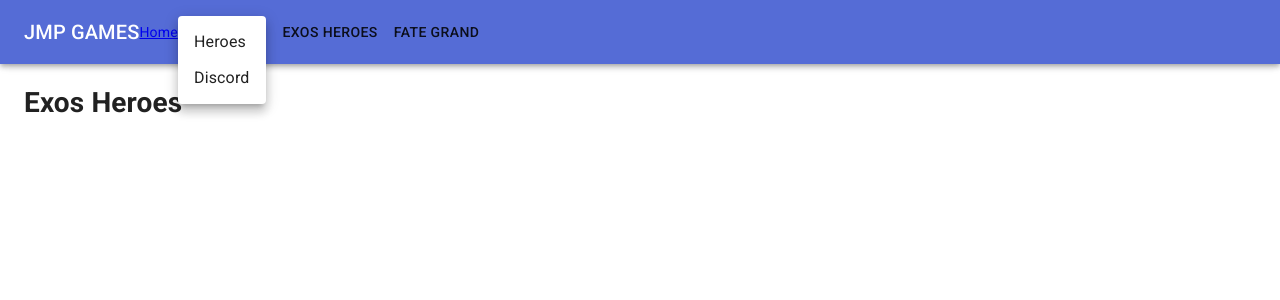
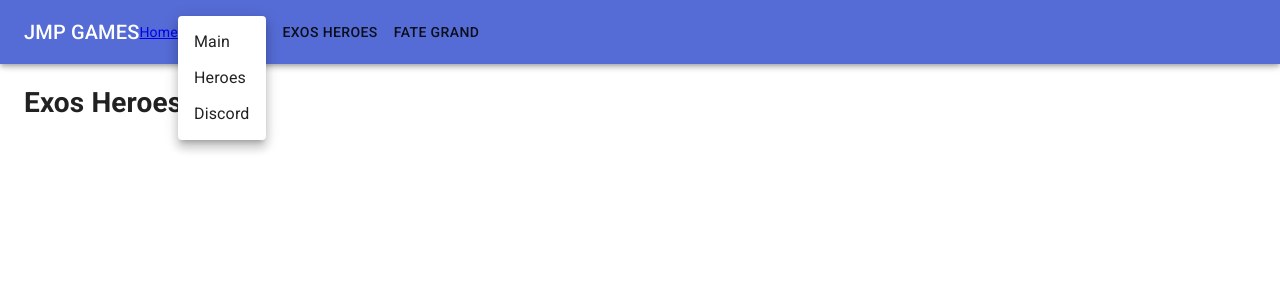
Before and after one commit to JorPoon/Epic_Seven_Guide, a Next.js app: page /exosHeroes in a window 1280 px wide. Both pictures are taken after a click on the button "EPIC SEVEN". Shown: the top 300 px of the page. Built offline with nearby package versions, Linux system fonts and the light colour scheme.

Commit message:
menuitem

```diff
--- a/components/nav/MenuTab.tsx
+++ b/components/nav/MenuTab.tsx
@@ -32,6 +32,7 @@ const MenuTab: React.FC <Games> = ({name}) => {
         open={Boolean(anchorEl)}
         onClose={handleClose}
       >
+        <MenuItem onClick={handleClose}>Main</MenuItem>
         <MenuItem onClick={handleClose}>Heroes</MenuItem>
         <MenuItem onClick={handleClose}>Discord</MenuItem>
       </Menu>
```
